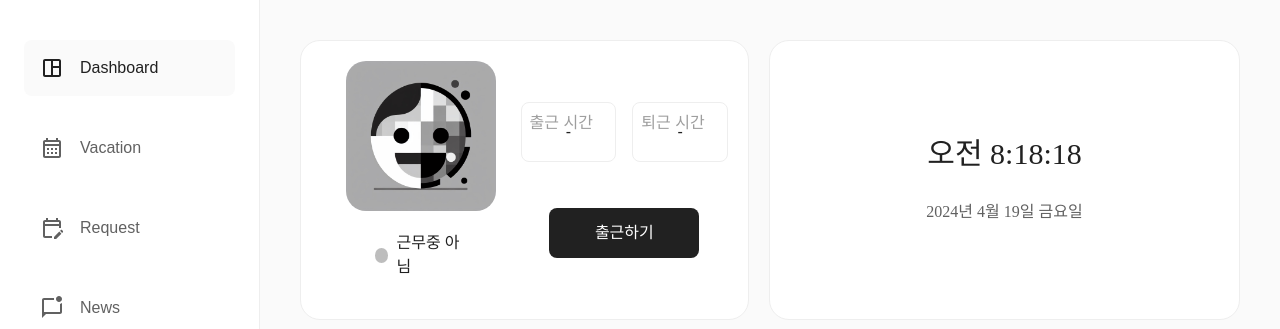
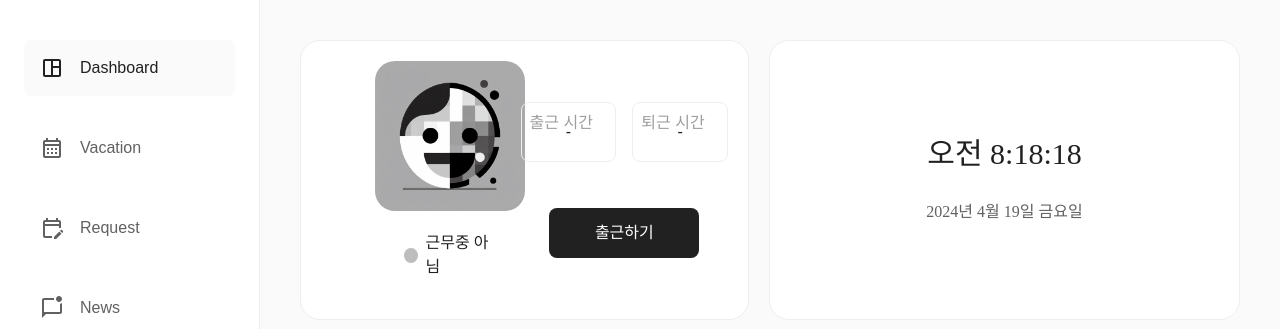
Before and after one commit to SSUDNG/toy1-group3, a React (Create React App) app: page / in a window 1280 px wide. Shown: the top 329 px of the page. Built offline with nearby package versions, Linux system fonts and the light colour scheme; no server answers; the database is empty; sample sign-in values are in the browser's storage; a web font is replaced by a local one.

Commit message:
delete console.logs / fix Grid error

```diff
--- a/public/index.html
+++ b/public/index.html
@@ -36,7 +36,7 @@
         font-family: "Pretendard", sans-serif;
       }
     </style>
-    <title>React App</title>
+    <title>Toy Group 3</title>
   </head>
   <body>
     <noscript>You need to enable JavaScript to run this app.</noscript>
--- a/src/App.tsx
+++ b/src/App.tsx
@@ -10,7 +10,6 @@ import {
 } from "firebase/auth";
 import SideBar from "components/SideBar";
 import TAAListPage from "pages/TAAListPage";
-import FireTest from "pages/FIreCloudTestPage/FireTestPage";
 import { DefaultProfile } from "components/TypeDef";
 import FireCreate from "components/FireCreate";
 import { ReadDoc } from "components/FireRead";
@@ -61,7 +60,6 @@ function App() {
                 phoneNumber: Readdata.phoneNumber,
                 position: Readdata.position,
               };
-              console.log(profileData);
               localStorage.setItem("userData", JSON.stringify(profileData));
             } else {
               const profileData: DefaultProfile = {
@@ -77,7 +75,6 @@ function App() {
                   : "휴대폰 번호를 입력해주세요",
                 position: "포지션을 입력해주세요",
               };
-              console.log(profileData);
               FireCreate("users", profileData);
               localStorage.setItem("userData", JSON.stringify(profileData));
             }
@@ -121,7 +118,6 @@ function App() {
                   element={<TAAListPage defaultRowsPerPage={5} />}
                 />
                 <Route path="/request" element={<Request />} />
-                <Route path="/fire" element={<FireTest />} />
               </Routes>
             </ProfileDataProvider>
           </AttendanceProvider>
--- a/src/components/FireDelete.tsx
+++ /dev/null
@@ -1,6 +0,0 @@
-// import { deleteDoc, doc } from "firebase/firestore";
-// import { db } from "../firebase";
-
-export default function FireDelete() {
-  return console.log("deleted!");
-}
--- a/src/components/Nav.tsx
+++ b/src/components/Nav.tsx
@@ -8,9 +8,6 @@ import {
   signOut,
   User,
 } from "firebase/auth";
-import app from "../firebase";
-
-console.log(app);
 
 const Nav = () => {
   const userDataString = localStorage.getItem("userData");
--- a/src/components/ProfileInfo.tsx
+++ b/src/components/ProfileInfo.tsx
@@ -21,7 +21,13 @@ const ProfileInfo: React.FC<Props> = ({ path }) => {
       className={styles.infoContainer}
       direction={isSmallScreen ? "column" : "row"}
     >
-      <Grid direction="column" className={styles.photoBox} item xs={6}>
+      <Grid
+        container
+        direction="column"
+        className={styles.photoBox}
+        item
+        xs={6}
+      >
         <img
           src={
             profileData.photoURL
--- a/src/components/TAAList.tsx
+++ b/src/components/TAAList.tsx
@@ -73,7 +73,6 @@ export default function TAAList({
   const { vacations } = useVacations();
   const [page, setPage] = React.useState(0);
   const [rowsPerPage, setRowsPerPage] = React.useState(defaultRowsPerPage);
-  console.log(selectedVacationType);
   const handleChangePage = (event: unknown, newPage: number) => {
     setPage(newPage);
   };
--- a/src/contexts/VacationContext.tsx
+++ b/src/contexts/VacationContext.tsx
@@ -72,7 +72,6 @@ export const VacationProvider: React.FC<{ children: ReactNode }> = ({
         ),
         vacation,
       );
-      console.log("Vacation added successfully!");
     } catch (error) {
       console.error("Error adding vacation: ", error);
     } finally {
--- a/src/pages/FIreCloudTestPage/FireTestPage.tsx
+++ /dev/null
@@ -1,33 +0,0 @@
-import React from "react";
-import { Button } from "@mui/material";
-// import FireCreate from "components/FireCreate";
-import FireUpdate from "components/FireUpdate";
-import FireDelete from "components/FireDelete";
-// import FireRead from "components/FireRead";
-
-export default function FireTest() {
-  // useEffect(() => {
-  //   if (!upload) return;
-  //   async function fetchData() {
-  //     try {
-  //       await FireCreate();
-  //     } finally {
-  //       setUpload(false);
-  //     }
-  //   }
-  //   fetchData();
-  // }, [upload]);
-
-  // if (upload) {
-  //   return <div>loading..</div>;
-  // }
-
-  return (
-    <>
-      {/* <Button onClick={() => FireCreate()}>Create Data</Button> */}
-      {/* <Button onClick={() => FireRead()}>Read Data</Button> */}
-      <Button onClick={() => FireUpdate()}>Update Data</Button>
-      <Button onClick={() => FireDelete()}>Delete Data</Button>
-    </>
-  );
-}
--- a/src/pages/RequestPage/index.tsx
+++ b/src/pages/RequestPage/index.tsx
@@ -12,9 +12,6 @@ const Request: React.FunctionComponent = () => {
   const userData = userDataString
     ? JSON.parse(userDataString)
     : "{name: 'none', email: 'none'}";
-
-  console.log("userData is here");
-  console.log(userData);
 
   const [requestData, setRequestData] = useState<Vacation>({
     name: userData.name,
```
Also changed, not shown: src/components/FireRead.tsx (+0 -22 lines), src/pages/FIreCloudTestPage/fb.module.css (deleted, +0 -10 lines), public/manifest.json (deleted), 1 other file (tests, documents, lock files or other folders).
